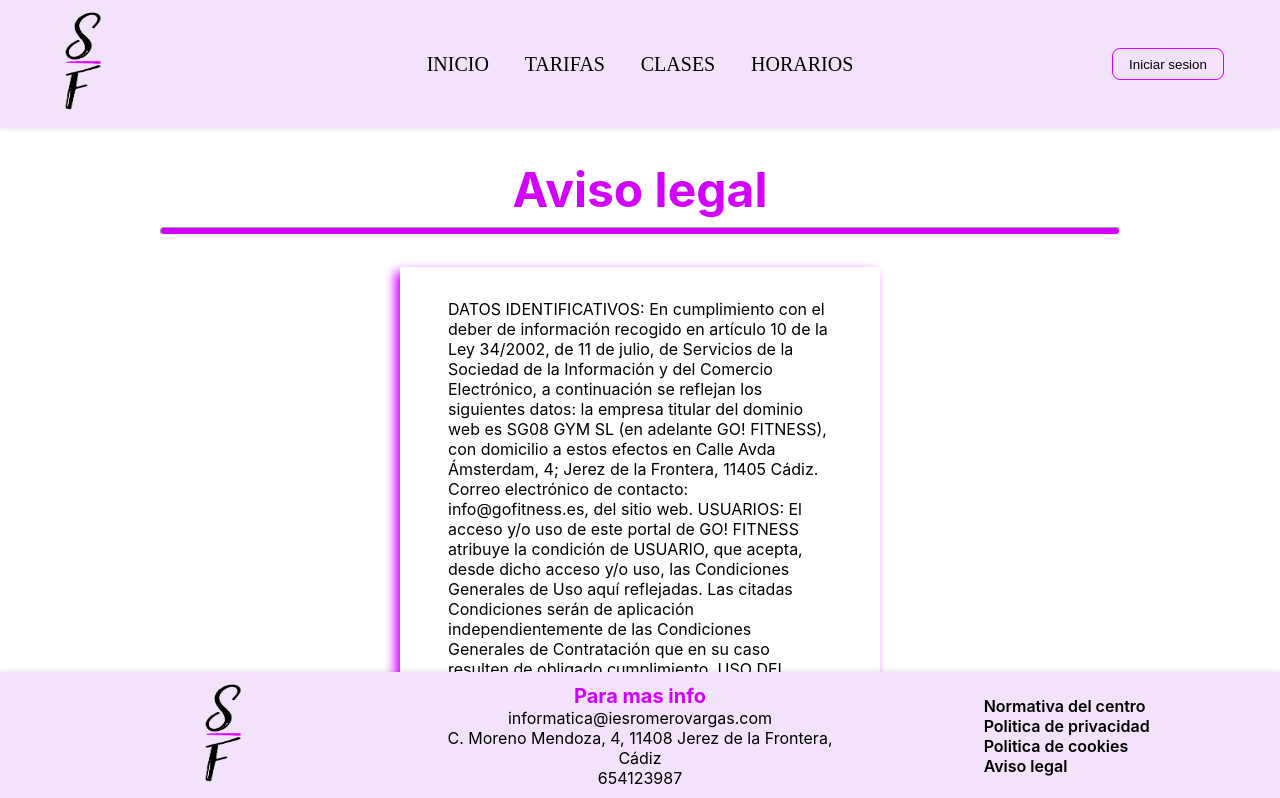
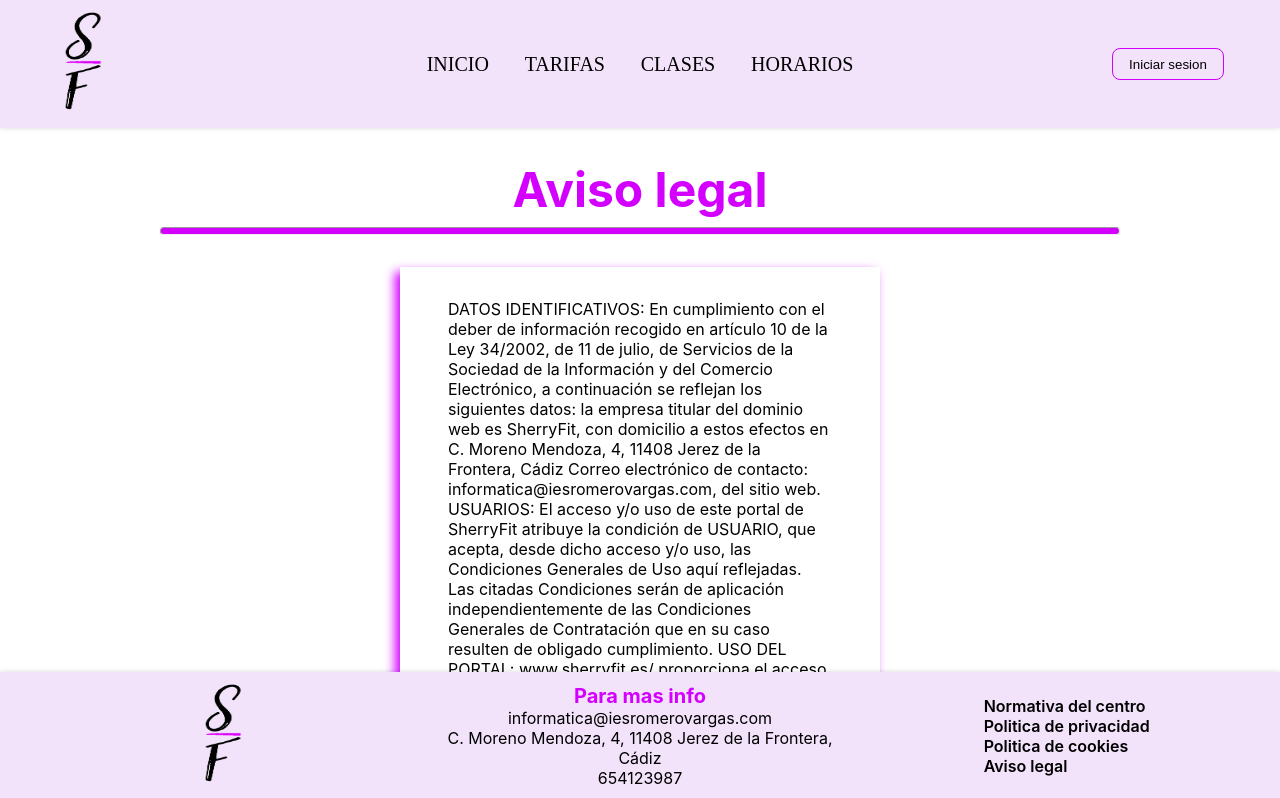
Before and after one commit to daviip/ProyectoFinal, a Next.js app in the folder sherry-front/: page /lopd/aviso-legal in a window 1280 px wide. Shown: the top 798 px of the page. Built offline with nearby package versions, Linux system fonts and the light colour scheme.

Commit message:
Cambio de LOPD

```diff
--- a/sherry-front/pages/lopd/aviso-legal.js
+++ b/sherry-front/pages/lopd/aviso-legal.js
@@ -14,18 +14,17 @@ export default function aviso() {
           recogido en artículo 10 de la Ley 34/2002, de 11 de julio, de
           Servicios de la Sociedad de la Información y del Comercio Electrónico,
           a continuación se reflejan los siguientes datos: la empresa titular
-          del dominio web es SG08 GYM SL (en adelante GO! FITNESS), con
-          domicilio a estos efectos en Calle Avda Ámsterdam, 4; Jerez de la
-          Frontera, 11405 Cádiz. Correo electrónico de contacto:
-          info@gofitness.es, del sitio web. USUARIOS: El acceso y/o uso de este
-          portal de GO! FITNESS atribuye la condición de USUARIO, que acepta,
+          del dominio web es SherryFit, con domicilio a estos efectos en
+          C. Moreno Mendoza, 4, 11408 Jerez de la Frontera, Cádiz Correo electrónico de contacto:
+          informatica@iesromerovargas.com, del sitio web. USUARIOS: El acceso y/o uso de este
+          portal de SherryFit atribuye la condición de USUARIO, que acepta,
           desde dicho acceso y/o uso, las Condiciones Generales de Uso aquí
           reflejadas. Las citadas Condiciones serán de aplicación
           independientemente de las Condiciones Generales de Contratación que en
           su caso resulten de obligado cumplimiento. USO DEL PORTAL:
-          www.gofitness.es/ proporciona el acceso a multitud de informaciones,
+          www.sherryfit.es/ proporciona el acceso a multitud de informaciones,
           servicios, programas o datos (en adelante, los contenidos) en
-          Internet pertenecientes a SG08 GYM SLo a sus licenciantes a los que el
+          Internet pertenecientes a SherryFit o a sus licenciantes a los que el
           USUARIO pueda tener acceso. El USUARIO asume la responsabilidad del
           uso del portal. Dicha responsabilidad se extiende al registro que
           fuese necesario para acceder a determinados servicios o contenidos. En
@@ -35,26 +34,26 @@ export default function aviso() {
           comprometiéndose a hacer un uso diligente y confidencial de la misma.
           El USUARIO se compromete a hacer un uso adecuado de los contenidos y
           servicios (como por ejemplo servicios de chat, foros de discusión o
-          grupos de noticias) que SG08 GYM SL ofrece a través de su portal y con
+          grupos de noticias) que SherryFit ofrece a través de su portal y con
           carácter enunciativo pero no limitativo, a no emplearlos para (i)
           incurrir en actividades ilícitas, ilegales o contrarias a la buena fe
           y al orden público; (ii) difundir contenidos o propaganda de carácter
           racista, xenófobo, pornográfico-ilegal, de apología del terrorismo o
           atentatorio contra los derechos humanos; (iii) provocar daños en los
-          sistemas físicos y lógicos de SG08 GYM SL, de sus proveedores o de
+          sistemas físicos y lógicos de SherryFit, de sus proveedores o de
           terceras personas, introducir o difundir en la red virus informáticos
           o cualesquiera otros sistemas físicos o lógicos que sean susceptibles
           de provocar los daños anteriormente mencionados; (iv) intentar acceder
           y, en su caso, utilizar las cuentas de correo electrónico de otros
-          usuarios y modificar o manipular sus mensajes. SG08 GYM SL se reserva
+          usuarios y modificar o manipular sus mensajes. SherryFit se reserva
           el derecho de retirar todos aquellos comentarios y aportaciones que
           vulneren el respeto a la dignidad de la persona, que sean
           discriminatorios, xenófobos, racistas, pornográficos, que atenten
           contra la juventud o la infancia, el orden o la seguridad pública o
           que, a su juicio, no resultaran adecuados para su publicación. En
-          cualquier caso, SG08 GYM SL no será responsable de las opiniones
+          cualquier caso, SherryFit no será responsable de las opiniones
           vertidas por los usuarios a través de los foros, chats, u otras
-          herramientas de participación. PROTECCIÓN DE DATOS: SG08 GYM SL cumple
+          herramientas de participación. PROTECCIÓN DE DATOS: SherryFit cumple
           con las directrices de la Ley Orgánica 15/1999 de 13 de diciembre de
           Protección de Datos de Carácter Personal, el Real Decreto 1720/2007 de
           21 de diciembre por el que se aprueba el Reglamento de desarrollo de
@@ -62,77 +61,77 @@ export default function aviso() {
           garantizar un correcto uso y tratamiento de los datos personales del
           usuario. Para ello, junto a cada formulario de recabo de datos de
           carácter personal, en los servicios que el usuario pueda solicitar a
-          SG08 GYM SL, hará saber al usuario de la existencia y aceptación de
+          SherryFit, hará saber al usuario de la existencia y aceptación de
           las condiciones particulares del tratamiento de sus datos en cada
           caso, informándole de la responsabilidad del fichero creado, la
           dirección del responsable, la posibilidad de ejercer sus derechos de
           acceso, rectificación, cancelación u oposición, la finalidad del
           tratamiento y las comunicaciones de datos a terceros en su caso.
-          Asimismo, SG08 GYM SL informa que da cumplimiento a la Ley 34/2002 de
+          Asimismo, SherryFit informa que da cumplimiento a la Ley 34/2002 de
           11 de julio, de Servicios de la Sociedad de la Información y el
           Comercio Electrónico y le solicitará su consentimiento al tratamiento
           de su correo electrónico con fines comerciales en cada momento. Esta
           información se encuentra más extensamente contenida en la
           pestaña/enlace “Política de Privacidad”, de esta misma página web.
-          PROPIEDAD INTELECTUAL E INDUSTRIAL: SG08 GYM SL por sí o como
+          PROPIEDAD INTELECTUAL E INDUSTRIAL: SherryFit por sí o como
           cesionaria, es titular de todos los derechos de propiedad intelectual
           e industrial de su página web, así como de los elementos contenidos en
           la misma (a título enunciativo, imágenes, sonido, audio, vídeo,
           software o textos; marcas o logotipos, combinaciones de colores,
           estructura y diseño, selección de materiales usados, programas de
           ordenador necesarios para su funcionamiento, acceso y uso, etc.),
-          titularidad de SG08 GYM SL o bien de sus licenciantes. Todos los
+          titularidad de SherryFit o bien de sus licenciantes. Todos los
           derechos reservados. En virtud de lo dispuesto en los artículos 8 y
           32.1, párrafo segundo, de la Ley de Propiedad Intelectual, quedan
           expresamente prohibidas la reproducción, la distribución y la
           comunicación pública, incluida su modalidad de puesta a disposición,
           de la totalidad o parte de los contenidos de esta página web, con
           fines comerciales, en cualquier soporte y por cualquier medio técnico,
-          sin la autorización de SG08 GYM SL. El USUARIO se compromete a
+          sin la autorización de SherryFit. El USUARIO se compromete a
           respetar los derechos de Propiedad Intelectual e Industrial
-          titularidad de SG08 GYM SL. Podrá visualizar los elementos del portal
+          titularidad de SherryFit. Podrá visualizar los elementos del portal
           e incluso imprimirlos, copiarlos y almacenarlos en el disco duro de su
           ordenador o en cualquier otro soporte físico siempre y cuando sea,
           única y exclusivamente, para su uso personal y privado. El USUARIO
           deberá abstenerse de suprimir, alterar, eludir o manipular cualquier
           dispositivo de protección o sistema de seguridad que estuviera
-          instalado en el las páginas de SG08 GYM SL. EXCLUSIÓN DE GARANTÍAS Y
-          RESPONSABILIDAD: SG08 GYM SL, no se hace responsable, en ningún caso,
+          instalado en el las páginas de SherryFit. EXCLUSIÓN DE GARANTÍAS Y
+          RESPONSABILIDAD: SherryFit, no se hace responsable, en ningún caso,
           de los daños y perjuicios de cualquier naturaleza que pudieran
           ocasionar, a título enunciativo: errores u omisiones en los
           contenidos, falta de disponibilidad del portal o la transmisión de
           virus o programas maliciosos o lesivos en los contenidos, a pesar de
           haber adoptado todas las medidas tecnológicas necesarias para
-          evitarlo. MODIFICACIONES: SG08 GYM SL se reserva el derecho de
+          evitarlo. MODIFICACIONES: SherryFit se reserva el derecho de
           efectuar sin previo aviso las modificaciones que considere oportunas
           en su portal, pudiendo cambiar, suprimir o añadir tanto los contenidos
           y servicios que se presten a través de la misma como la forma en la
           que éstos aparezcan presentados o localizados en su portal. ENLACES:
           En el caso de que en nombre del dominio se dispusiesen enlaces o
-          hipervínculos hacía otros sitios de Internet, SG08 GYM SL no ejercerá
+          hipervínculos hacía otros sitios de Internet, SherryFit no ejercerá
           ningún tipo de control sobre dichos sitios y contenidos. En ningún
-          caso SG08 GYM SL asumirá responsabilidad alguna por los contenidos de
+          caso SherryFit asumirá responsabilidad alguna por los contenidos de
           algún enlace perteneciente a un sitio web ajeno, ni garantizará la
           disponibilidad técnica, calidad, fiabilidad, exactitud, amplitud,
           veracidad, validez y constitucionalidad de cualquier material o
           información contenida en ninguno de dichos hipervínculos u otros
           sitios de Internet. Igualmente la inclusión de estas conexiones
           externas no implicará ningún tipo de asociación, fusión o
-          participación con las entidades conectadas. DERECHO DE EXCLUSIÓN: SG08
-          GYM SL se reserva el derecho a denegar o retirar el acceso a portal
+          participación con las entidades conectadas. DERECHO DE EXCLUSIÓN: SherryFit
+          se reserva el derecho a denegar o retirar el acceso a portal
           y/o los servicios ofrecidos sin necesidad de preaviso, a instancia
           propia o de un tercero, a aquellos usuarios que incumplan las
-          presentes Condiciones Generales de Uso. GENERALIDADES: SG08 GYM SL
+          presentes Condiciones Generales de Uso. GENERALIDADES: SherryFit
           perseguirá el incumplimiento de las presentes condiciones así como
           cualquier utilización indebida de su portal ejerciendo todas las
           acciones civiles y penales que le puedan corresponder en derecho.
-          MODIFICACIÓN DE LAS PRESENTES CONDICIONES Y DURACIÓN: SG08 GYM SL
+          MODIFICACIÓN DE LAS PRESENTES CONDICIONES Y DURACIÓN: SherryFit
           podrá modificar en cualquier momento las condiciones aquí
           determinadas, siendo debidamente publicadas como aquí aparecen. La
           vigencia de las citadas condiciones irá en función de su exposición y
           estarán vigentes hasta que sean modificadas por otras debidamente
           publicadas. LEGISLACIÓN APLICABLE Y JURISDICCIÓN: La relación entre
-          SG08 GYM SL y el USUARIO se regirá por la normativa española vigente y
+          SherryFit y el USUARIO se regirá por la normativa española vigente y
           cualquier controversia se someterá a los Juzgados y tribunales de la
           ciudad de Jerez de la Frontera.
         </p>
```
Also changed, not shown: sherry-front/pages/lopd/normativa-del-centro.js (+11 -11 lines), sherry-front/pages/lopd/politica-de-privacidad.js (+16 -17 lines).
